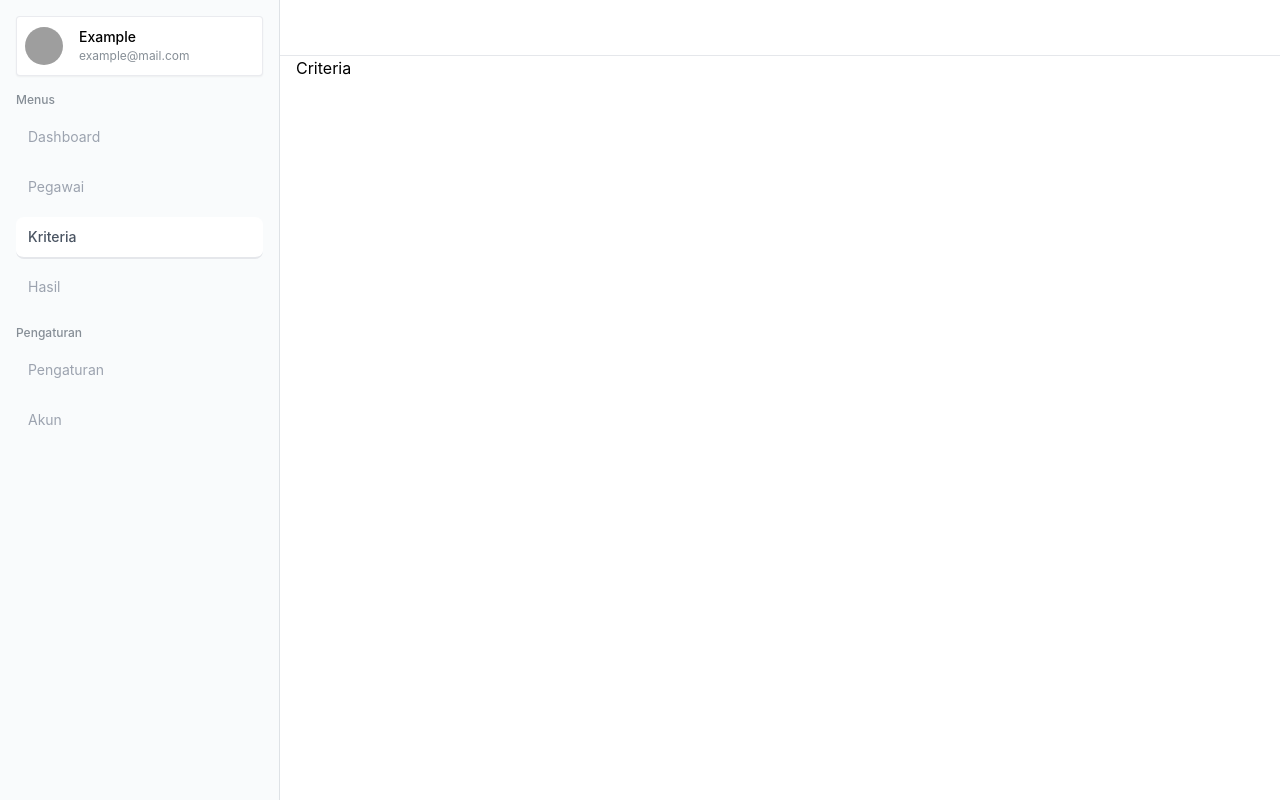
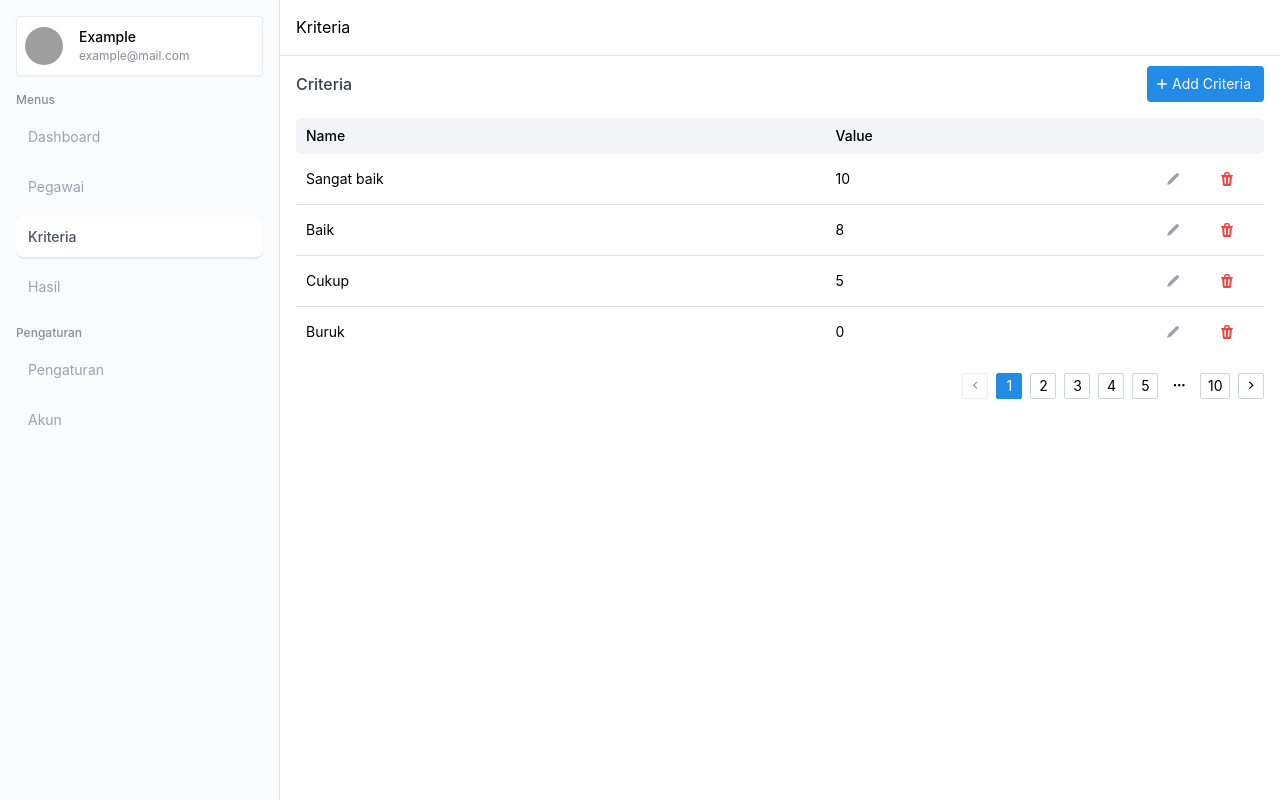
Before and after one commit to mmulyana/spk-frontend, a React (Vite) app: page /dashboard/criteria in a window 1280 px wide. Built offline with nearby package versions, Linux system fonts and the light colour scheme; grey boxes are pictures that could not be loaded.

Commit message:
feat(criteria): add table and modal

```diff
--- a/src/routes/dashboard/criteria/index.jsx
+++ b/src/routes/dashboard/criteria/index.jsx
@@ -1,9 +1,158 @@
+import { PencilIcon, PlusIcon, TrashIcon } from '@heroicons/react/16/solid'
 import DashboardLayout from '../_component/layout'
+import {
+  Button,
+  Flex,
+  Modal,
+  Pagination,
+  Table,
+  TextInput,
+} from '@mantine/core'
+import { useMemo, useState } from 'react'
+import { useDisclosure } from '@mantine/hooks'
+import { useTitle } from '../../../utils/useTitle'
 
 export default function Page() {
+  const [id, setId] = useState(null)
+  useTitle('Kriteria')
+
+  const [openedEdit, { open: openEdit, close: closeEdit }] =
+    useDisclosure(false)
+  const [openedDelete, { open: openDelete, close: closeDelete }] =
+    useDisclosure(false)
+  const [openedAdd, { open: openAdd, close: closeAdd }] = useDisclosure(false)
+
+  const data = useMemo(
+    () => [
+      {
+        id: 1,
+        name: 'Sangat baik',
+        value: 10,
+      },
+      {
+        id: 2,
+        name: 'Baik',
+        value: 8,
+      },
+      {
+        id: 3,
+        name: 'Cukup',
+        value: 5,
+      },
+      {
+        id: 4,
+        name: 'Buruk',
+        value: 0,
+      },
+    ],
+    []
+  )
+
+  const handleClose = () => {
+    if (id !== null) setId(null)
+
+    if (openDelete) closeDelete()
+
+    if (openedEdit) closeEdit()
+
+    if (openAdd) closeAdd()
+  }
+
+  const rows = data.map((d, index) => (
+    <Table.Tr key={index} className='hover:bg-gray-50'>
+      <Table.Td>{d.name}</Table.Td>
+      <Table.Td>{d.value}</Table.Td>
+      <Table.Td className='flex justify-between'>
+        <Button
+          variant='transparent'
+          className='hover:!bg-white'
+          onClick={() => {
+            setId(d.id)
+            openEdit()
+          }}
+        >
+          <PencilIcon className='text-gray-400 h-4 w-4' />
+        </Button>
+        <Button
+          variant='transparent'
+          className='hover:!bg-white'
+          onClick={() => {
+            setId(d.id)
+            openDelete()
+          }}
+        >
+          <TrashIcon className='text-red-500 h-4 w-4' />
+        </Button>
+      </Table.Td>
+    </Table.Tr>
+  ))
+
+
   return (
-    <DashboardLayout>
-      <p>Criteria</p>
-    </DashboardLayout>
+    <>
+      <DashboardLayout>
+        <div className='flex items-center justify-between mb-4 mt-2.5'>
+          <p className='text-gray-700 font-medium'>Criteria</p>
+          <Button
+            onClick={() => openAdd()}
+            variant='filled'
+            py={4}
+            pl={6}
+            pr={12}
+          >
+            <Flex align='center' gap={2}>
+              <PlusIcon className='text-white w-4 h-4' />
+              <span className='text-sm font-normal'>Add Criteria</span>
+            </Flex>
+          </Button>
+        </div>
+        <Table className='rounded-md'>
+          <Table.Thead>
+            <Table.Tr className='!border-none'>
+              <Table.Th className='rounded-l-md bg-[#F2F4F7]'>
+                <span className='text-sm font-medium'>Name</span>
+              </Table.Th>
+              <Table.Th className='bg-[#F2F4F7]'>
+                <span className='text-sm font-medium'>Value</span>
+              </Table.Th>
+              <Table.Th className='w-[120px] bg-[#F2F4F7] rounded-r-md'></Table.Th>
+            </Table.Tr>
+          </Table.Thead>
+          <Table.Tbody>{rows}</Table.Tbody>
+        </Table>
+
+        <Flex justify='end' mt={16}>
+          <Pagination total={10} size='sm' radius='xs' value={1} />
+        </Flex>
+      </DashboardLayout>
+      <Modal opened={openedEdit} onClose={handleClose} title='Edit Kriteria'>
+        <form>
+          <TextInput label='Nama' />
+          <TextInput label='Nilai' mt={8} />
+          <Button mt={20} display='block' size='sm' ml='auto'>
+            Simpan
+          </Button>
+        </form>
+      </Modal>
+      <Modal opened={openedDelete} onClose={handleClose} title='Hapus Kriteria'>
+        <div>
+          <p className='text-lg text-center'>
+            Anda yakin ingin hapus data ini?
+          </p>
+          <Button mt={20} display='block' size='sm' ml='auto' color='red'>
+            Hapus
+          </Button>
+        </div>
+      </Modal>
+      <Modal opened={openedAdd} onClose={handleClose} title='Tambah Kriteria'>
+        <form>
+          <TextInput label='Nama' />
+          <TextInput label='Nilai' mt={8} />
+          <Button mt={20} display='block' size='sm' ml='auto'>
+            Tambah
+          </Button>
+        </form>
+      </Modal>
+    </>
   )
 }
```
